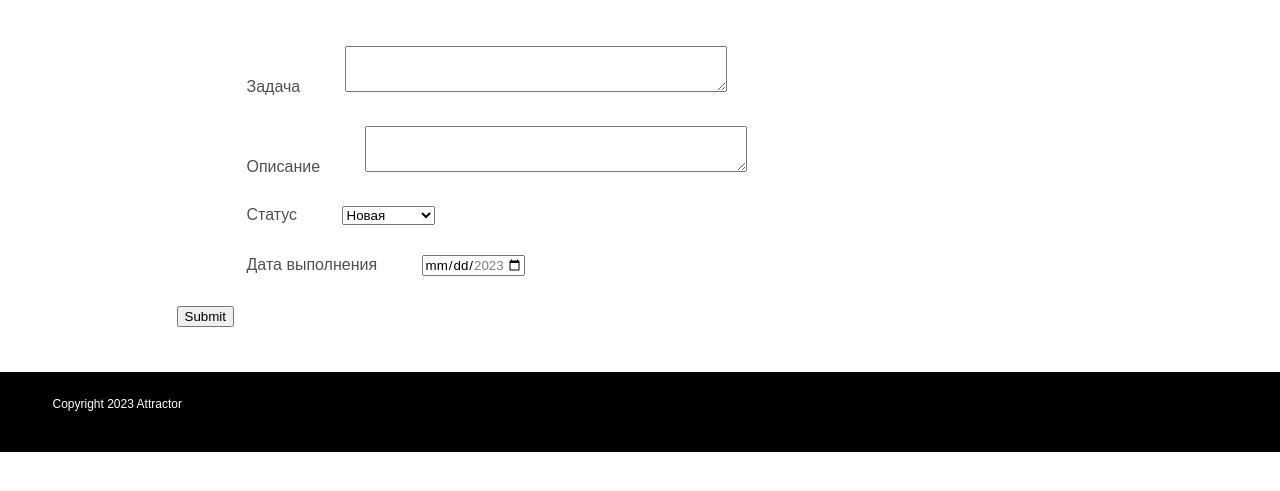
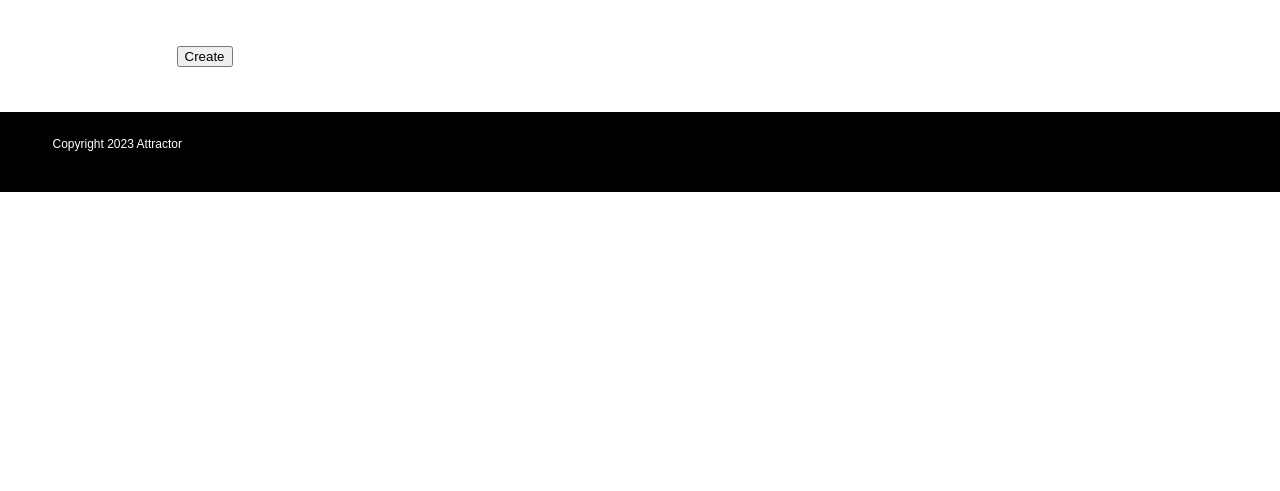
Before and after one commit to AigerimAvezbaeva/homework_55_aigerim_avezbaeva, a Django app: page /to_do_list/add/ in a window 1280 px wide. Shown: the part 44-535 px from the top of the page. Run offline with Django 4.2, Linux system fonts and the light colour scheme.

Commit message:
добавлен ф-нал для работы с формой

```diff
--- a/to_do_app/templates/add_paragraph.html
+++ b/to_do_app/templates/add_paragraph.html
@@ -7,32 +7,7 @@
     <div class="container">
     <div class="card">
   <form action="{% url 'add_paragraph' %}" method="post">
-    {% csrf_token %}
-    <div class="form_row">
-      <label for="title" class="par">Задача</label>
-        <textarea class="textarea" id="title" name="title"></textarea>
-    </div>
-    <div class="form_row">
-      <label for="description" class="par">Описание</label>
-        <textarea class="textarea" id="description" name="description" class="par-description"></textarea>
-    </div>
-    <div class="form_row">
-      <label for="status" class="par">Статус</label>
-      <select id="status" name="status" class="user_input" required>
-          <option value="new" >Новая</option>
-          <option value="in_process" >В процессе</option>
-          <option value="complete" >Завершена</option>
-      </select>
-    </div>
-     <div class="form_row">
-         <label for="completion_date" class="par">Дата выполнения</label>
-        <input id="completion_date" max="2023-12-31" min="2023-01-01"
-               name="completion_date"
-               required=false type="date">
-     </div>
-    <div class="form_row">
-      <input type="submit">
-    </div>
+        {% include 'partial/to_do_form.html' with button_text='Create' %}
   </form>
 </div>
 </div>
```
